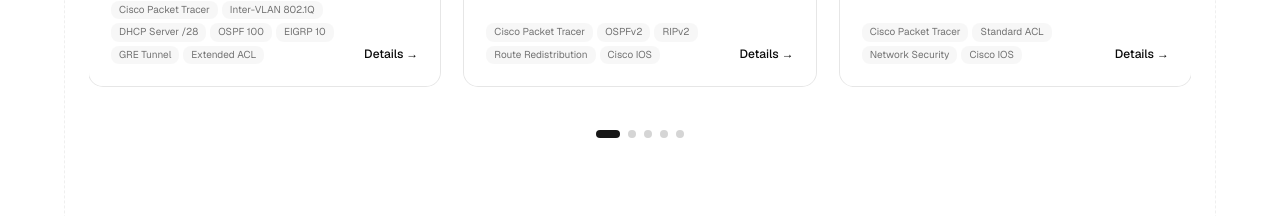
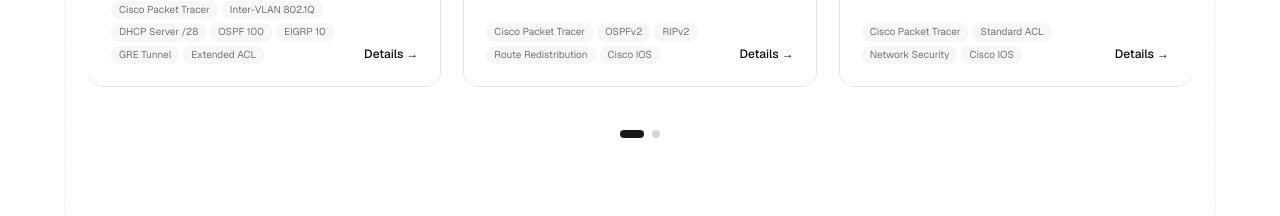
Before and after one commit to haidirwf/portfolio-idal, a Next.js app: page / in a window 1280 px wide. Shown: the part 1240-1456 px from the top of the page. Built offline with nearby package versions, Linux system fonts and the light colour scheme.

Commit message:
feat(showcase): add mouse drag-to-scroll with grab/grabbing cursor and dynamic viewport pagination dots

```diff
--- a/components/portfolio/showcase.tsx
+++ b/components/portfolio/showcase.tsx
@@ -17,7 +17,8 @@ export function Showcase({ projects }: { projects: Project[] }) {
   const [canScrollLeft, setCanScrollLeft] = React.useState(false);
   const [canScrollRight, setCanScrollRight] = React.useState(true);
 
-  const [activeIndex, setActiveIndex] = React.useState(0);
+  const [pageCount, setPageCount] = React.useState(1);
+  const [activePage, setActivePage] = React.useState(0);
 
   const checkScroll = React.useCallback(() => {
     if (!scrollRef.current) return;
@@ -25,10 +26,20 @@ export function Showcase({ projects }: { projects: Project[] }) {
     setCanScrollLeft(scrollLeft > 10);
     setCanScrollRight(scrollLeft < scrollWidth - clientWidth - 10);
 
-    const cardWidth = scrollRef.current.firstElementChild?.clientWidth || clientWidth;
-    const newIndex = Math.round(scrollLeft / (cardWidth + 24));
-    setActiveIndex(Math.min(Math.max(newIndex, 0), projects.length - 1));
-  }, [projects.length]);
+    const maxScroll = scrollWidth - clientWidth;
+    if (maxScroll <= 0) {
+      setPageCount(1);
+      setActivePage(0);
+      return;
+    }
+
+    // Number of pages is total scrollable distance / page scroll distance + 1
+    const pages = Math.ceil(maxScroll / clientWidth) + 1;
+    setPageCount(pages);
+
+    const currentPage = Math.round((scrollLeft / maxScroll) * (pages - 1));
+    setActivePage(Math.min(Math.max(currentPage, 0), pages - 1));
+  }, []);
 
   React.useEffect(() => {
     checkScroll();
@@ -36,12 +47,37 @@ export function Showcase({ projects }: { projects: Project[] }) {
     return () => window.removeEventListener("resize", checkScroll);
   }, [checkScroll]);
 
-  const scrollToProject = (index: number) => {
+  const scrollToPage = (pageIndex: number) => {
     if (!scrollRef.current) return;
-    const firstCard = scrollRef.current.firstElementChild as HTMLElement;
-    if (!firstCard) return;
-    const cardWidth = firstCard.clientWidth + 24; // Card width + gap
-    scrollRef.current.scrollTo({ left: index * cardWidth, behavior: "smooth" });
+    const { scrollWidth, clientWidth } = scrollRef.current;
+    const maxScroll = scrollWidth - clientWidth;
+    if (pageCount <= 1 || maxScroll <= 0) return;
+
+    const targetScroll = (pageIndex / (pageCount - 1)) * maxScroll;
+    scrollRef.current.scrollTo({ left: targetScroll, behavior: "smooth" });
+  };
+
+  const [isMouseDown, setIsMouseDown] = React.useState(false);
+  const [startX, setStartX] = React.useState(0);
+  const [scrollLeftPos, setScrollLeftPos] = React.useState(0);
+
+  const handleMouseDown = (e: React.MouseEvent) => {
+    if (!scrollRef.current) return;
+    setIsMouseDown(true);
+    setStartX(e.pageX - scrollRef.current.offsetLeft);
+    setScrollLeftPos(scrollRef.current.scrollLeft);
+  };
+
+  const handleMouseLeaveOrUp = () => {
+    setIsMouseDown(false);
+  };
+
+  const handleMouseMove = (e: React.MouseEvent) => {
+    if (!isMouseDown || !scrollRef.current) return;
+    e.preventDefault();
+    const x = e.pageX - scrollRef.current.offsetLeft;
+    const walk = (x - startX) * 1.5; // Drag speed multiplier
+    scrollRef.current.scrollLeft = scrollLeftPos - walk;
   };
 
   return (
@@ -67,11 +103,18 @@ export function Showcase({ projects }: { projects: Project[] }) {
         </div>
       </div>
 
-      {/* Horizontal Carousel: Shows 3 cards on desktop, scrollable */}
+      {/* Horizontal Carousel: Shows 3 cards on desktop, scrollable & drag-scrollable */}
       <div
         ref={scrollRef}
         onScroll={checkScroll}
-        className="flex gap-6 overflow-x-auto scrollbar-none scroll-smooth pb-4 pt-1 snap-x snap-mandatory"
+        onMouseDown={handleMouseDown}
+        onMouseLeave={handleMouseLeaveOrUp}
+        onMouseUp={handleMouseLeaveOrUp}
+        onMouseMove={handleMouseMove}
+        className={cn(
+          "flex gap-6 overflow-x-auto scrollbar-none pb-4 pt-1 select-none transition-cursor",
+          isMouseDown ? "cursor-grabbing scroll-auto" : "cursor-grab scroll-smooth snap-x snap-mandatory"
+        )}
         style={{ scrollbarWidth: "none", msOverflowStyle: "none" }}
       >
         {projects.map((project, idx) => (
@@ -157,21 +200,23 @@ export function Showcase({ projects }: { projects: Project[] }) {
       </div>
 
       {/* Pagination Indicator Dots */}
+      {pageCount > 1 && (
         <div className="flex items-center justify-center gap-2 pt-1">
-        {projects.map((project, idx) => (
+          {Array.from({ length: pageCount }).map((_, idx) => (
             <button
-            key={project.slug}
-            onClick={() => scrollToProject(idx)}
+              key={idx}
+              onClick={() => scrollToPage(idx)}
               className={cn(
-              "h-2 rounded-full transition-all duration-300 focus:outline-none",
-              activeIndex === idx
+                "h-2 rounded-full transition-all duration-300 focus:outline-none cursor-pointer",
+                activePage === idx
                   ? "w-6 bg-primary"
                   : "w-2 bg-muted-foreground/30 hover:bg-muted-foreground/50"
               )}
-            aria-label={`Go to project ${idx + 1}`}
+              aria-label={`Go to page ${idx + 1}`}
             />
           ))}
         </div>
+      )}
     </section>
   );
 }
```
Lines whose indentation alone changed are shown as unchanged.
